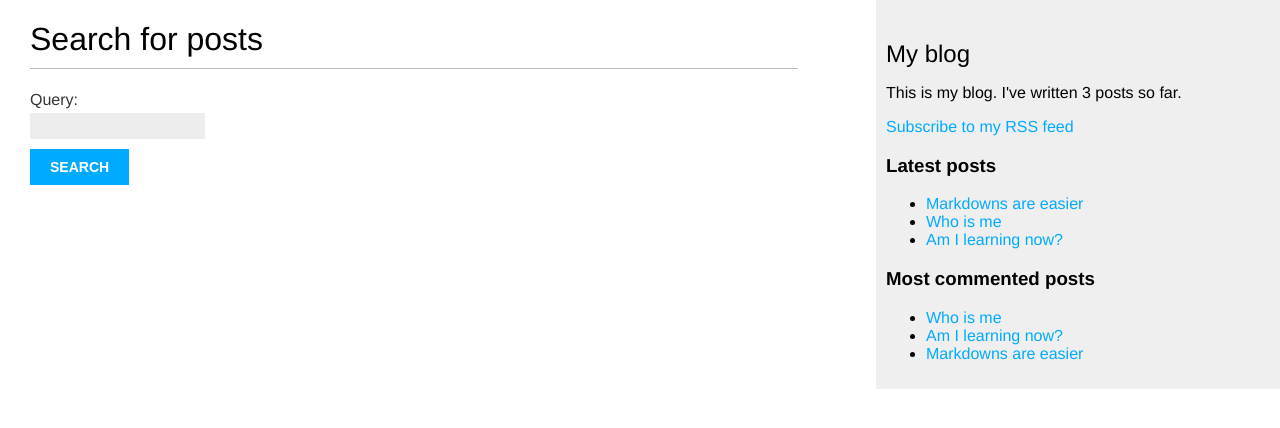
After one commit to czarinacatambing/djangoblog, a Django app: page /blog/search/ in a window 1280 px wide. The commit adds this page. Shown: the top 428 px of the page. Run offline with Django 3.2, Linux system fonts and the light colour scheme; data comes from the database, SQL or seed files in the repository; both versions use the stored data as it was after the commit; parts of the project's set-up code (start-up, migrations or seed data) failed here and were passed over.

Commit message:
Added search function

```diff
--- a/blog/forms.py
+++ b/blog/forms.py
@@ -13,3 +13,7 @@ class CommentForm(forms.ModelForm):
     class Meta:
         model = Comment
         fields = ('name','email','body')
+
+
+class SearchForm(forms.Form):
+    query = forms.CharField()
--- a/blog/models.py
+++ b/blog/models.py
@@ -3,7 +3,6 @@ from django.utils import timezone
 from django.urls import reverse
 from django.contrib.auth.models import User
 from taggit.managers import TaggableManager
-
 
 
 class PublishedManager(models.Manager):
@@ -45,6 +44,7 @@ class Post(models.Model):
         return self.title
 
     def get_absolute_url(self):
+        ## reverse(appname:viewname)
         return reverse('blog:post_detail',
                         args=[
                             self.publish.year,
--- a/blog/templates/blog/base.html
+++ b/blog/templates/blog/base.html
@@ -1,4 +1,7 @@
+{% load blog_tags %}
 {% load static %}
+
+
 <!DOCTYPE html>
 <html>
 <head>
@@ -12,7 +15,23 @@
   </div>
   <div id="sidebar">
     <h2>My blog</h2>
-    <p>This is my blog.</p>
+    <p>This is my blog. I've written {% total_posts %} posts so far.</p>
+    <p>
+      <a href="{% url "blog:post_feed" %}">Subscribe to my RSS feed</a>
+    </p>
+    <h3>Latest posts</h3>
+    {% show_latest_posts 3 %}
+
+    <h3>Most commented posts</h3>
+    {% get_most_commented_posts as most_commented_posts %}
+    <ul>
+      {% for post in most_commented_posts %}
+      <li>
+        <a href="{{post.get_absolute_url}}">{{post.title}}</a>
+      </li>
+      {% endfor %}
+    </ul>
+
   </div>
 </body>
 </html>
--- a/blog/templates/blog/post/detail.html
+++ b/blog/templates/blog/post/detail.html
@@ -1,11 +1,12 @@
 {% extends "blog/base.html" %}
+{% load blog_tags %}
 {% block title %}{{ post.title }}{% endblock %}
 {% block content %}
   <h1>{{ post.title }}</h1>
   <p class="date">
     Published {{ post.publish }} by {{ post.author }}
   </p>
-  {{ post.body|linebreaks }}
+  {{ post.body|markdown }}
   <p>
     <a href="{% url "blog:post_share" post.id %}">
       Share this post
--- /dev/null
+++ b/blog/templates/blog/post/latest_posts.html
@@ -0,0 +1,7 @@
+<ul>
+    {% for post in latest_posts %}
+    <li>
+        <a href="{{ post.get_absolute_url }}">{{ post.title }}</a>
+    </li>
+    {% endfor %}
+</ul>
--- a/blog/templates/blog/post/list.html
+++ b/blog/templates/blog/post/list.html
@@ -1,6 +1,8 @@
 {% extends "blog/base.html" %}
+{% load blog_tags %}
 {% block title %}My Blog{% endblock %}
 {% block content %}
+
 
   <h1>My Blog</h1>
   {% if tag %}
@@ -30,7 +32,7 @@
     <p class="date">
       Published {{ post.publish }} by {{ post.author }}
     </p>
-    {{ post.body|truncatewords:30|linebreaks }}
+    {{ post.body|markdown|truncatewords:30 }}
   {% endfor %}
 
   <!-- {% include "pagination.html" with page=page_obj %} -->
--- /dev/null
+++ b/blog/templates/blog/post/search.html
@@ -0,0 +1,26 @@
+{% extends "blog/base.html" %}
+{% load blog_tags %}
+{% block title %}Search{% endblock %}
+{% block content %}
+  {% if query %}
+    <h1>Posts containing "{{ query }}"</h1>
+    <h3>
+      {% with results.count as total_results %}
+        Found {{ total_results }} result{{ total_results|pluralize }}
+      {% endwith %}
+    </h3>
+    {% for post in results %}
+      <h4><a href="{{ post.get_absolute_url }}">{{ post.title }}</a></h4>
+      {{ post.body|markdown|truncatewords_html:5 }}
+    {% empty %}
+      <p>There are no results for your query.</p>
+    {% endfor %}
+    <p><a href="{% url "blog:post_search" %}">Search again</a></p>
+  {% else %}
+    <h1>Search for posts</h1>
+    <form method="get">
+      {{ form.as_p }}
+      <input type="submit" value="Search">
+    </form>
+  {% endif %}
+{% endblock %}
--- a/blog/templatetags/blog_tags.py
+++ b/blog/templatetags/blog_tags.py
@@ -0,0 +1,27 @@
+from django import template
+from ..models import Post
+from django.db.models import Count
+from django.utils.safestring import mark_safe
+import markdown
+
+register = template.Library()
+
+@register.simple_tag
+def total_posts():
+    return Post.published.count()
+
+
+@register.inclusion_tag('blog/post/latest_posts.html')
+def show_latest_posts(count=5):
+    latest_posts = Post.published.order_by('-publish')[:count]
+    return {'latest_posts': latest_posts}
+
+@register.simple_tag
+def get_most_commented_posts(count=5):
+    return Post.published.annotate(
+        total_comments=Count('comments')).order_by('-total_comments')[:count]
+
+
+@register.filter(name='markdown')
+def markdown_format(text):
+    return mark_safe(markdown.markdown(text))
--- a/blog/urls.py
+++ b/blog/urls.py
@@ -1,5 +1,6 @@
 from django.urls import path
 from . import views
+from .feeds import LatestPostsFeed
 
 app_name = 'blog'
 urlpatterns = [
@@ -10,6 +11,8 @@ urlpatterns = [
             views.post_detail,
             name='post_detail'),
     path('<int:post_id>/share/',
-         views.post_share, name='post_share')
+         views.post_share, name='post_share'),
+    path('feed/', LatestPostsFeed(), name='post_feed'),
+    path('search/', views.post_search, name='post_search'),
 
 ]
--- a/blog/views.py
+++ b/blog/views.py
@@ -2,10 +2,11 @@ from django.shortcuts import render, get_object_or_404
 from .models import Post
 from django.core.paginator import Paginator, EmptyPage, PageNotAnInteger
 from django.views.generic import ListView
-from .forms import EmailPostForm, CommentForm
+from .forms import EmailPostForm, CommentForm, SearchForm
 from django.core.mail import send_mail
 from taggit.models import Tag
 from django.db.models import Count
+from django.contrib.postgres.search import SearchVector
 
 # Create your views here.
 
@@ -116,3 +117,22 @@ def post_share(request, post_id):
     return render(request, 'blog/post/share.html', {'post': post,
                                                     'form': form,
                                                     'sent': sent})
+
+
+def post_search(request):
+    form = SearchForm()
+    query = None
+    results = []
+
+    if 'query' in request.GET:
+        form = SearchForm(request.GET)
+        if form.is_valid():
+            query = form.cleaned_data['query']
+            results = Post.published.annotate(
+                search=SearchVector('title','body')
+            ).filter(search=query)
+    return render(request,
+                  'blog/post/search.html',
+                  {'form': form,
+                   'query': query,
+                   'results': results})
--- a/myblog/urls.py
+++ b/myblog/urls.py
@@ -15,8 +15,16 @@ Including another URLconf
 """
 from django.contrib import admin
 from django.urls import path, include
+from django.contrib.sitemaps.views import sitemap
+from blog.sitemaps import PostSitemap
+
+sitemaps = {
+    'posts': PostSitemap,
+}
 
 urlpatterns = [
     path('admin/', admin.site.urls),
-    path('blog/',include('blog.urls', namespace='blog'))
+    path('blog/',include('blog.urls', namespace='blog')),
+    path('sitemap.xml', sitemap, {'sitemaps': sitemaps},
+        name='django.contrib.sitemaps.views.sitemap')
 ]
```
Also changed, not shown: blog/feeds.py (added, +16 -0 lines), blog/sitemaps.py (added, +10 -0 lines), myblog/settings.py (+9 -3 lines), db.sqlite3.
